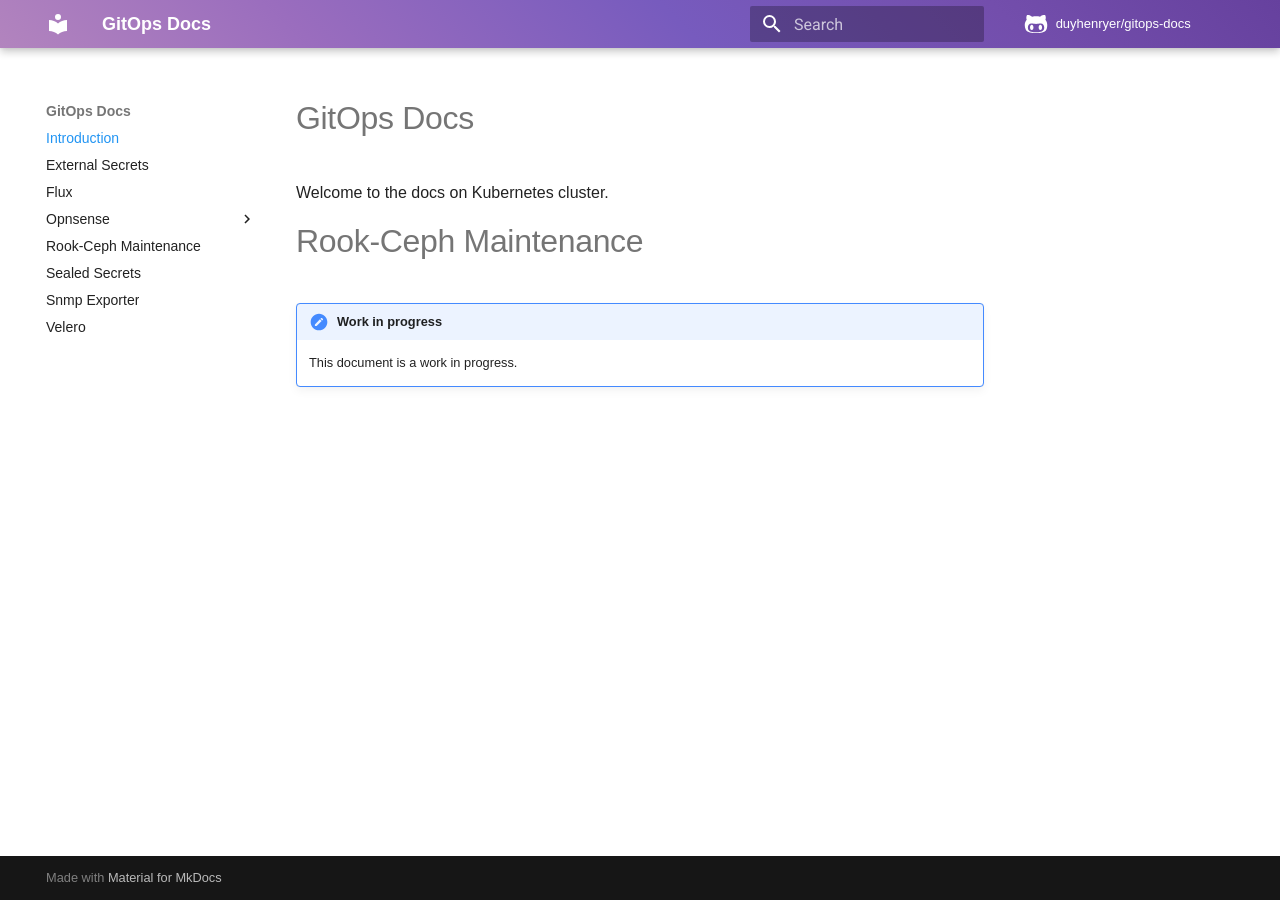
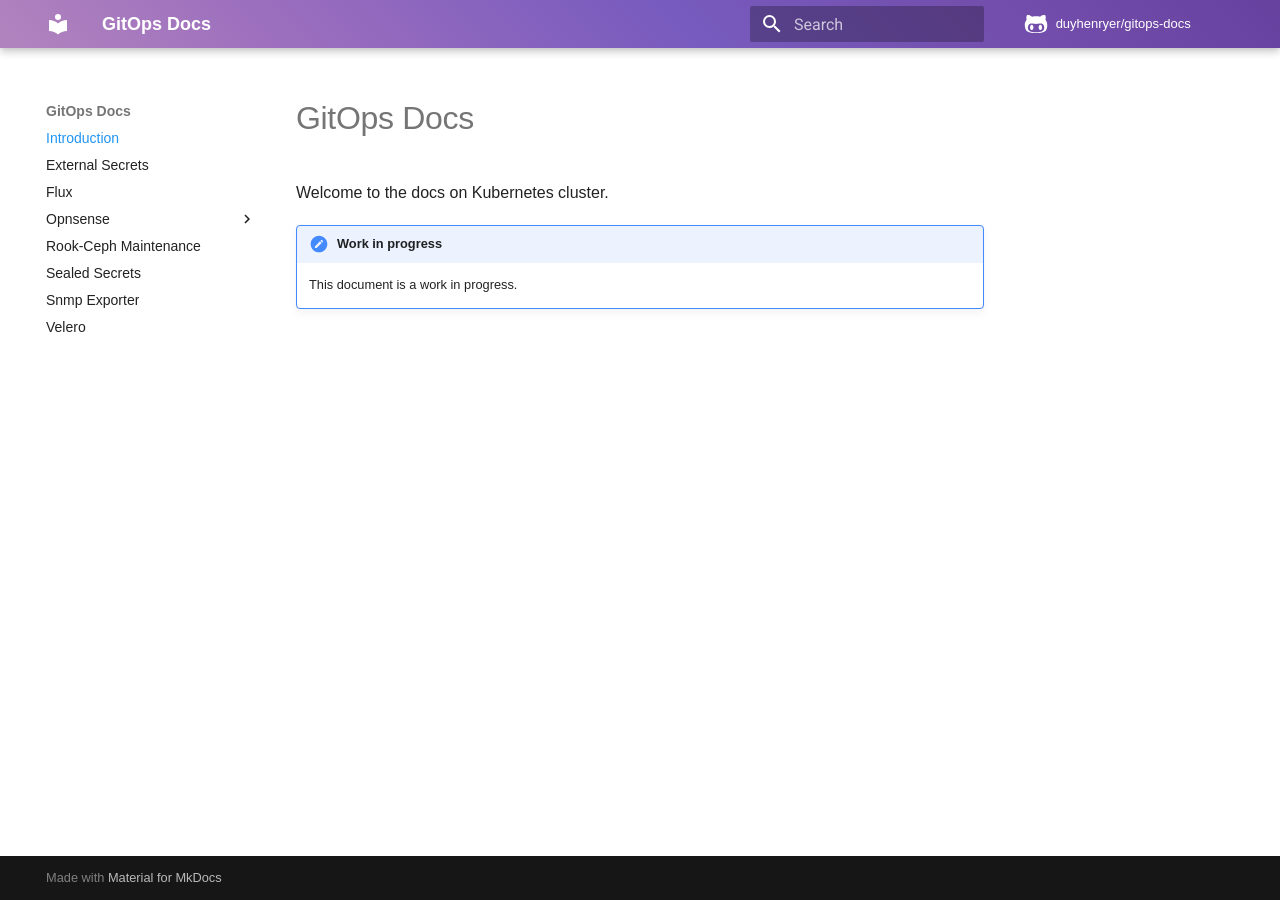
Before and after one commit to duyhenryer/docs, an MkDocs documentation site: the page built from docs/index.md, in a window 1280 px wide. Built offline with MkDocs 1.6.1 and Material for MkDocs 9.7.7, drawn with Linux system fonts in a browser that asks for light colours; comment, search, counter and statistics services are not loaded.

Commit message:
Update index.md

```diff
--- a/docs/index.md
+++ b/docs/index.md
@@ -2,7 +2,5 @@
 
 Welcome to the docs on Kubernetes cluster.
 
-# Rook-Ceph Maintenance
-
 !!! note "Work in progress"
     This document is a work in progress.
```
